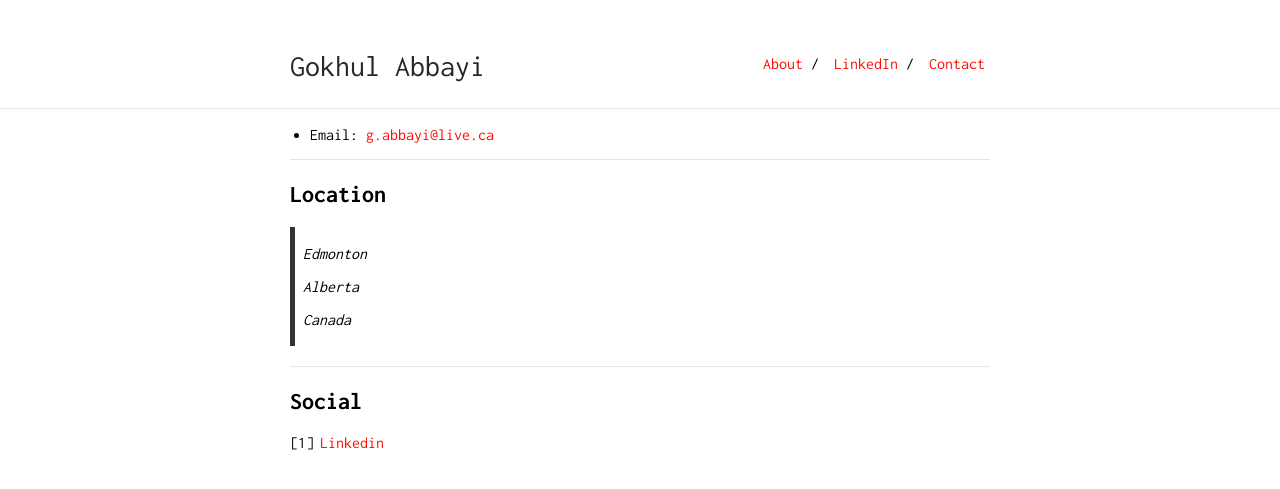
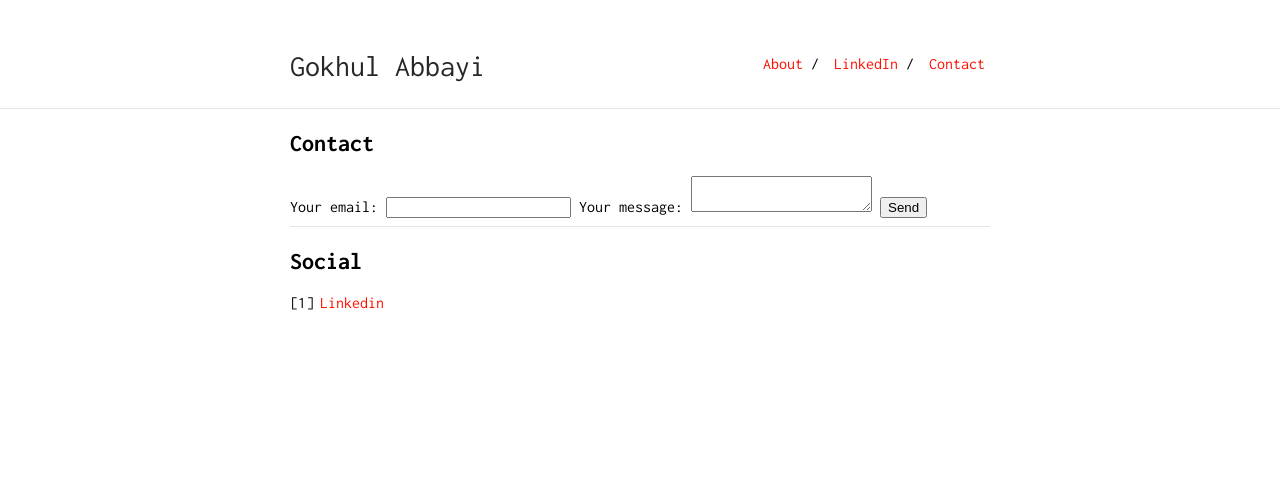
Before and after one commit to gabbayi/gabbayi.github.io, a Jekyll site: the page built from contact.md, in a window 1280 px wide. Shown: the top 489 px of the page. Built offline with Jekyll 4.4.1, drawn with Linux system fonts in a browser that asks for light colours; our own code applies the rules of GitHub Pages for plain Markdown files.

Commit message:
Update contact.md

```diff
--- a/contact.md
+++ b/contact.md
@@ -3,20 +3,28 @@ layout: default
 is_contact: true
 ---
 
-* Email: [g.abbayi@live.ca](mailto:g.abbayi@live.ca)
+## Contact
 
----
+<form
+  action="https://formspree.io/f/xjvjgyzv"
+  method="POST"
+>
+  <label>
+    Your email:
+    <input type="email" name="_replyto">
+  </label>
+  <label>
+    Your message:
+    <textarea name="message"></textarea>
+  </label>
 
-## Location
+  <!-- your other form fields go here -->
 
-> Edmonton
->
-> Alberta
->
-> Canada
+  <button type="submit">Send</button>
+</form>
 
 ---
 
 ## Social
 
-1. [Linkedin](www.linkedin.com/in/abbayi)
+1. [Linkedin](https://www.linkedin.com/in/abbayi)
```
